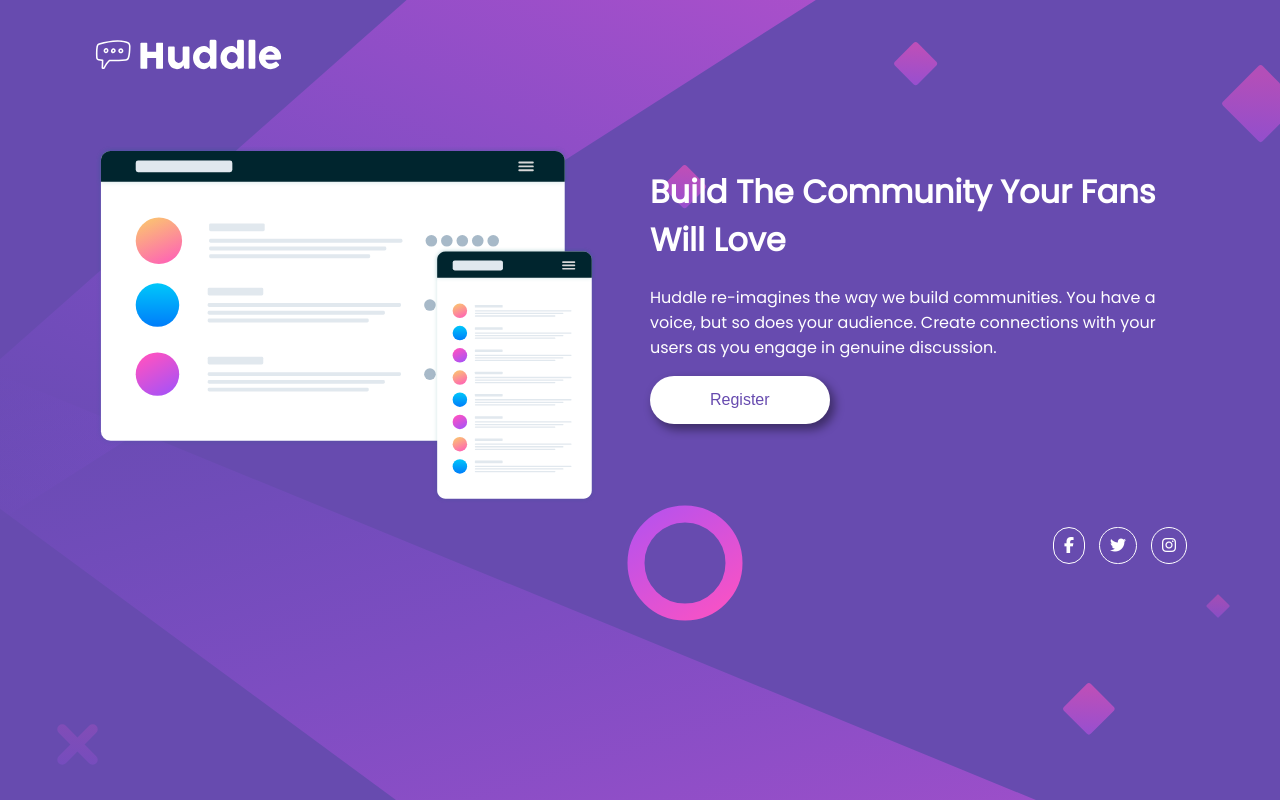
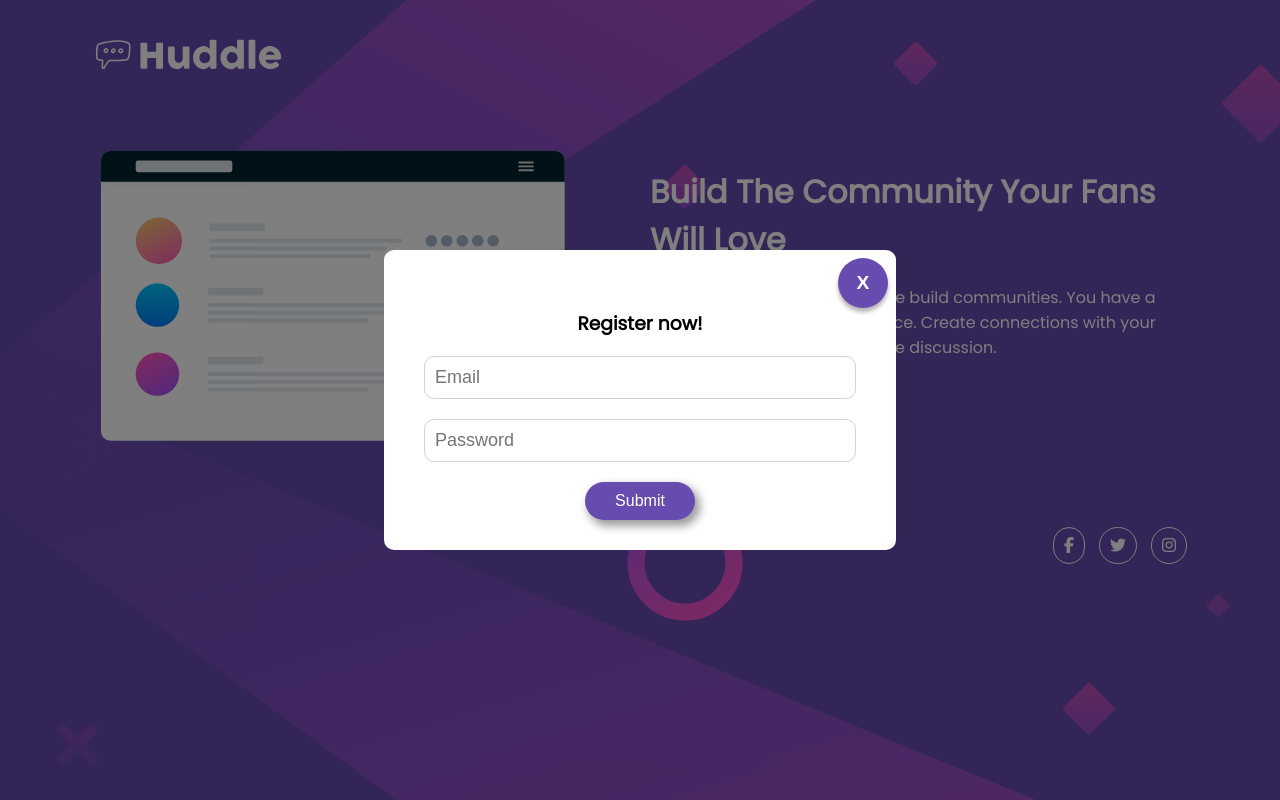
Before and after one commit to LeoDev0/huddle-landing-page-with-a-single-introductory-section, a plain HTML site: page index.html in a window 1280 px wide. Both pictures are taken after a click on the button "Register". Drawn offline with Linux system fonts and the light colour scheme.

Commit message:
added modal

```diff
--- a/index.html
+++ b/index.html
@@ -27,7 +27,7 @@
             voice, but so does your audience. Create connections with your users as you engage
             in genuine discussion.
           </p>
-          <button class="btn btn--white">Register</button>
+          <button id="open-modal" class="btn btn--white">Register</button>
         </div>
       </div>
     </div>
@@ -39,12 +39,19 @@
     </div>
   </div>
 
-  <!-- <footer>
-    <p class="attribution">
-      Challenge by <a href="https://www.frontendmentor.io?ref=challenge" target="_blank">Frontend Mentor</a>.
-      Coded by <a href="#">Your Name Here</a>.
-    </p>
-  </footer> -->
+  <div id="modal-toggler" class="modal-container">
+    <div class="modal">
+      <button class="close-modal">X</button>
+      <h3 class="modal__subtitulo">Register now!</h3>
+      <form>
+        <input type="text" class="input" placeholder="Email"><br>
+        <input type="password" class="input" placeholder="Password"><br>
+        <button class="btn btn--purple btn--small">Submit</button>
+      </form>
+    </div>
+  </div>
+
   <script src="https://kit.fontawesome.com/6497846d4f.js" crossorigin="anonymous"></script>
+  <script src="script.js"></script>
 </body>
 </html>
--- /dev/null
+++ b/script.js
@@ -0,0 +1,17 @@
+const modalContainerElem = document.getElementById('modal-toggler');
+const openModalBtn = document.getElementById('open-modal');
+
+// Open modal
+openModalBtn.onclick = () => {
+    modalContainerElem.classList.add('modal-container--show-modal');
+};
+
+// Close modal
+modalContainerElem.onclick = (event) => {
+    if (
+        event.target.id == 'modal-toggler' ||
+        event.target.className == 'close-modal'
+    ) {
+        modalContainerElem.classList.remove('modal-container--show-modal');
+    }
+};
--- a/styles.css
+++ b/styles.css
@@ -122,6 +122,15 @@ body {
     background-color: var(--main-color);
 }
 
+.btn--small {
+    padding: 10px 30px;
+}
+
+.btn--purple {
+    color: var(--main-color);
+    background-color: var(--main-bg-color);
+}
+
 .btn--white:hover {
     color: var(--main-color);
     background-color: hsl(257, 44%, 64%);
@@ -147,15 +156,74 @@ body {
     color: var(--main-bg-color);
 }
 
-.attribution {
-    font-size: 11px;
-    text-align: center;
-    position: absolute;
-    bottom: 0;
-    right: 0;
+.modal-container {
+    width: 100%;
+    height: 100%;
+    position: fixed;
+    background-color: rgba(0, 0, 0, 0.5);
+    top: 0;
     left: 0;
+    z-index: 200;
+    display: none;
+    justify-content: center;
+    align-items: center;
 }
 
-.attribution a {
+.modal-container--show-modal {
+    display: flex;
+}
+
+.modal {
+    background-color: var(--main-color);
+    width: 40%;
+    min-width: 300px;
+    padding: 40px;
+    height: 300px;
+    border-radius: 10px;
+    position: relative;
+    text-align: center;
+}
+
+@keyframes modal-animation {
+    from {
+        opacity: 0;
+        transform: translate3d(0, -60px, 0);
+    }
+    to {
+        opacity: 1;
+        transform: translate3d(0, 0, 0);
+    }
+}
+
+.modal-container--show-modal .modal {
+    animation: modal-animation 0.3s;
+}
+
+.close-modal {
+    position: absolute;
+    font-size: 1.2em;
+    font-weight: bold;
+    top: 8px;
+    right: 8px;
+    width: 50px;
+    height: 50px;
+    border-radius: 50%;
+    border: none;
+    background-color: var(--main-bg-color);
     color: var(--main-color);
+    cursor: pointer;
+    box-shadow: 0 4px 4px 0 rgba(0, 0, 0, 0.3);
 }
+
+.modal__subtitulo {
+    font-weight: bold;
+}
+
+.input {
+    width: 100%;
+    font-size: 18px;
+    padding: 10px;
+    margin-bottom: 20px;
+    border-radius: 10px;
+    border: 1px solid lightgrey;
+}
```
